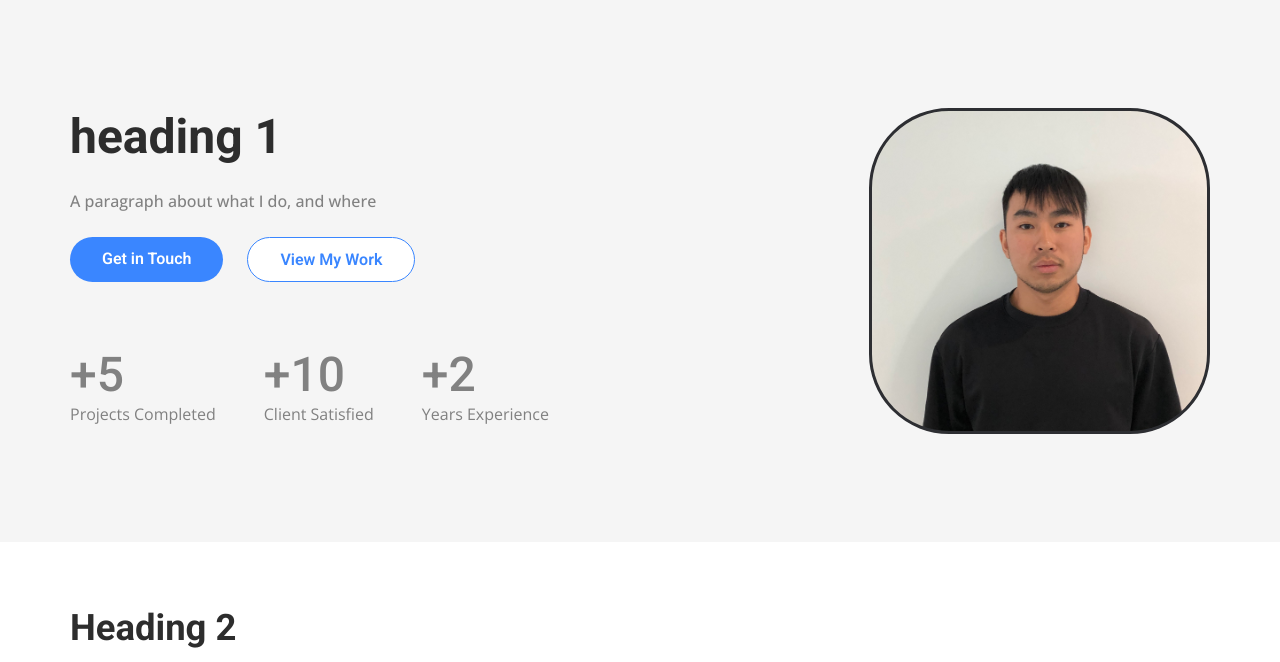
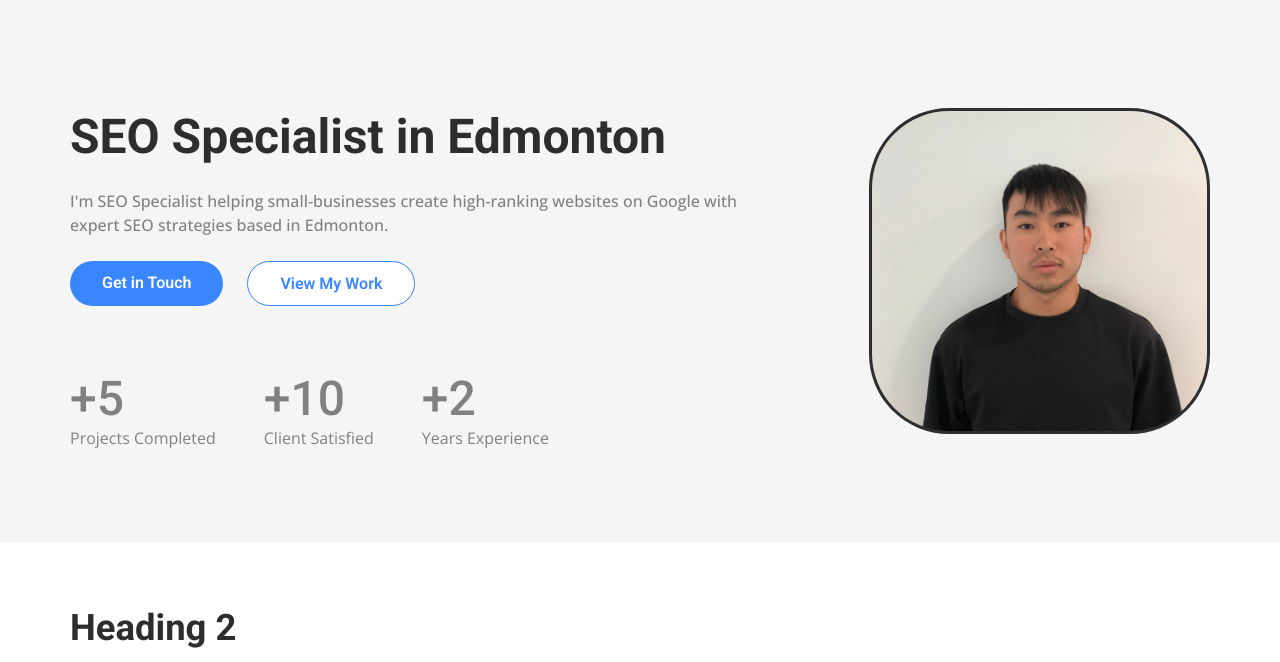
Before and after one commit to Viettruong1903/viettruong1905-website, a website: page index.html in a window 1280 px wide. Shown: the part 102-764 px from the top of the page. Drawn offline with nearby package versions, Linux system fonts and the light colour scheme.

Commit message:
update titletag

```diff
--- a/index.html
+++ b/index.html
@@ -12,6 +12,7 @@
   </script>
   <meta charset="UTF-8">
   <meta name="viewport" content="width=device-width, initial-scale=1.0">
+  <meta name="description" content="I'm SEO Specialist helping small-businesses create high-ranking websites on Google with expert SEO strategies and speed optimization. Based in Edmonton.">
 
   <!-- font -->
   <link rel="preconnect" href="https://fonts.googleapis.com">
@@ -21,7 +22,7 @@
   <!-- link -->
   <link rel="stylesheet" href="css/index.css">
   <link rel="stylesheet" href="scss/styles.css">
-  <title>Viet Truong | Front-End Developer</title>
+  <title>Viet Truong - SEO Specialist in Edmonton</title>
 </head>
 <body>
 
@@ -92,9 +93,9 @@
             <div class="hero-main">
               <div class="content">
                 <div class="text">
-                  <h1>heading 1</h1>
+                  <h1>SEO Specialist in Edmonton</h1>
 
-                  <p>A paragraph about what I do, and where</p>
+                  <p>I'm SEO Specialist helping small-businesses create high-ranking websites on Google with expert SEO strategies based in Edmonton.</p>
 
                   <div class="cta-buttons">
                     <a class="btn-primary" href="contact.html">Get in Touch</a>
```
